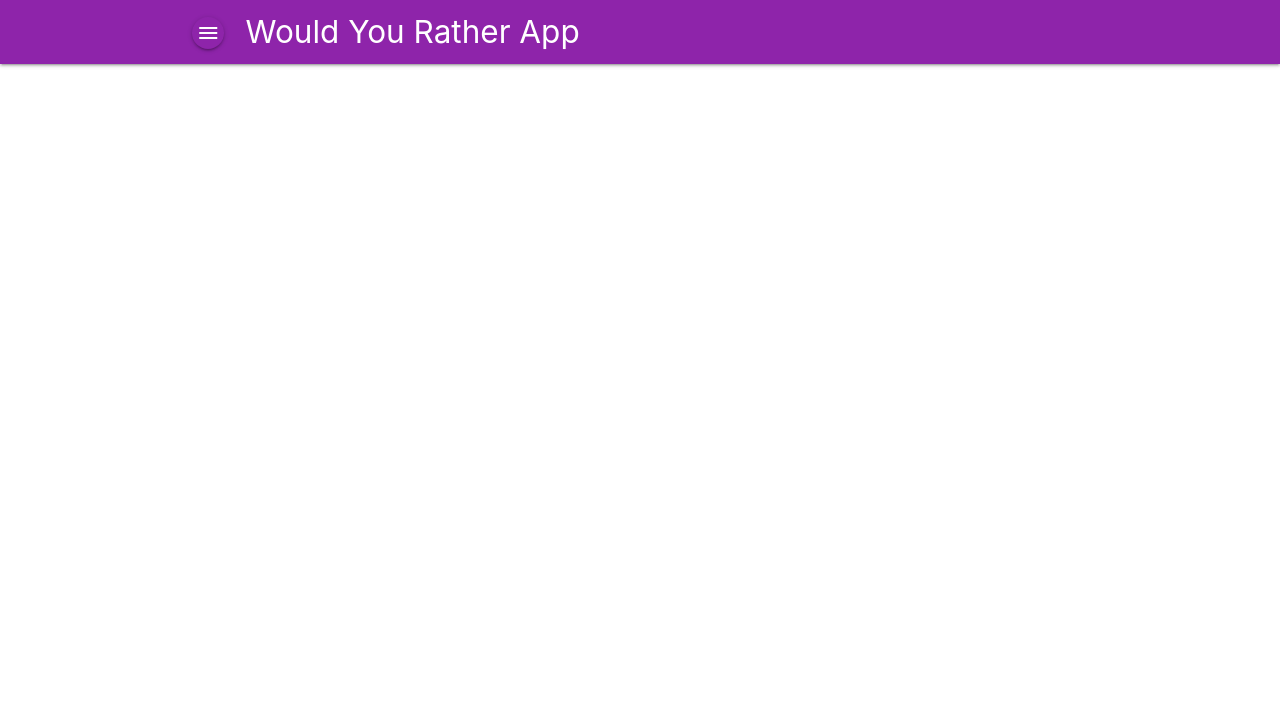
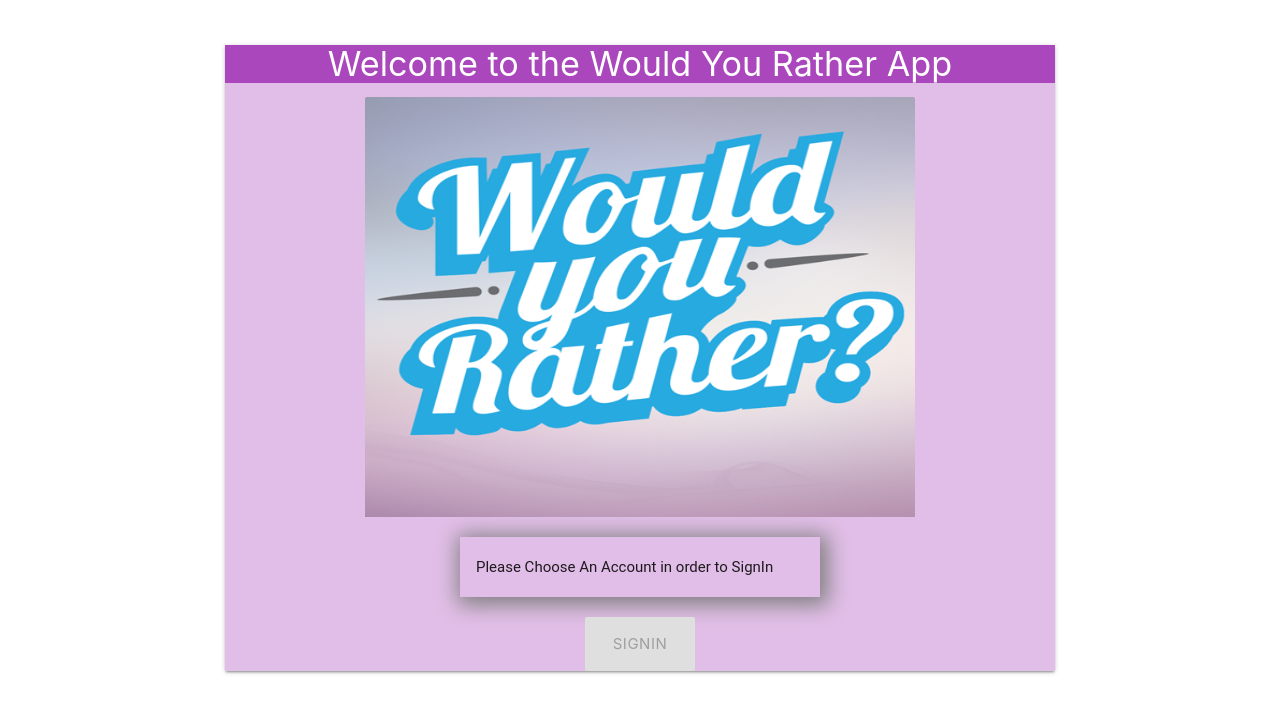
Before and after one commit to Misbahaslamsabrani/Would-You-Rather-App, a React (Create React App) app: page / in a window 1280 px wide. Shown: the top 712 px of the page. Built offline with nearby package versions, Linux system fonts and the light colour scheme.

Commit message:
user SignIn done!

```diff
--- a/src/App.css
+++ b/src/App.css
@@ -5,3 +5,5 @@
     width: 60;
     height: 60;
   }
+.Logo{width: 550px !important;
+height: 420px !important; margin: auto;}
--- a/src/Components/App.js
+++ b/src/Components/App.js
@@ -4,15 +4,19 @@ import {connect} from "react-redux";
 import {BrowserRouter as Router, Route, Switch} from "react-router-dom";
 import Navbar from './Navbar/Navbar';
 import Home from './DashBoard/Home';
+import SignIn from './Auth/SignIn';
+import { GET_USERS } from '../Store/Actions/AuthActions';
+import { GET_QUESTIONS } from '../Store/Actions/QuestionsActions';
 
 class App extends Component {
   componentDidMount(){
-
+    this.props.getUsers();
+    this.props.getQuestions();
   }
   render() {
     return (
       <div className="App">
-      <Router>
+      {this.props.userFlag ? (<Router>
         <Fragment>
           <Navbar />
         <Switch>
@@ -29,10 +33,22 @@ class App extends Component {
         <Route path="" component={} />  */}
         </Switch>
         </Fragment>
-      </Router>
+      </Router>) : (<SignIn />)}
       </div>
     );
   }
 }
-
-export default connect()(App);
+const mapStateToProps = (state) => {
+  console.log(state)
+  return{
+    user: state.auth.currentUser,
+    userFlag: state.auth.currentUserFlag,
+  }
+}
+const mapDispatchToProps = (dispatch) => {
+  return {
+    getUsers : () => dispatch(GET_USERS()),
+    getQuestions: () => dispatch(GET_QUESTIONS()),
+  }
+}
+export default connect(mapStateToProps, mapDispatchToProps)(App);
--- /dev/null
+++ b/src/Components/Auth/SignIn.js
@@ -0,0 +1,73 @@
+import React, { Component } from 'react';
+import DropDown from '../UIComponents/DropDown';
+import Logo from "../../images/logo.png"
+import { SignInUser } from '../../Store/Actions/AuthActions';
+import { connect } from 'react-redux';
+
+class SignIn extends Component {
+    state = {
+        selectedIndex: 4,
+    }
+    selectedHandle = (event, index) => {
+        this.setState({ selectedIndex: index })
+    }
+    whenSignIn = () => {
+        if (this.state.selectedIndex === 4) {
+            return;
+        }
+        this.props.signingIn(this.props.allUsers[this.state.selectedIndex]);
+    }
+    whenNotSelected = () => {
+        return this.state.selectedIndex === 4;
+    }
+    render() {
+        const { selectedIndex } = this.state;
+        const {allUsers} = this.props;
+        return (
+            <div className="conatiner">
+                <br />
+                <div className="row">
+                    <div className="col l8 m12 s12 offset-l2">
+                        <div className="card ">
+                            <div className="card-conten purple lighten-4">
+                                <div className="card-title center white-text purple lighten-1">
+                                    <h4>Welcome to the Would You Rather App</h4>
+                                </div>
+                                <div className="card-image">
+                                    <img src={Logo} alt="logo" className="Logo" />
+                                </div>
+                                <div className="center">
+                                    <DropDown
+                                        SI={selectedIndex}
+                                        shandle={this.selectedHandle}
+                                        allUsers={allUsers}
+                                    />
+                                    <div>
+                                        <button
+                                            className="btn-large purple darken-1"
+                                            disabled={this.whenNotSelected()}
+                                            onClick={this.whenSignIn}
+                                        >
+                                            SignIn
+                                        </button>
+                                    </div>
+                                </div>
+                            </div>
+                        </div>
+                    </div>
+                </div>
+            </div>
+        );
+    }
+}
+const mapStateToProps = (state) => {
+    return {
+        allUsers: state.auth.AllUsers,
+    }
+}
+const mapDispatchToProps = (dispatch) => {
+    return {
+        signingIn: (user) => dispatch(SignInUser(user))
+    }
+}
+export default connect(mapStateToProps,mapDispatchToProps)(SignIn);
--- a/src/Components/Navbar/Navbar.js
+++ b/src/Components/Navbar/Navbar.js
@@ -3,7 +3,6 @@ import { NavLink } from "react-router-dom"
 import Drawer from '@material-ui/core/Drawer';
 import { connect } from "react-redux"
 import Loader from '../Loader/Loader';
-import JPic from "../../images/j.jpg"
 
 class Navbar extends Component {
   constructor() {
@@ -18,18 +17,17 @@ class Navbar extends Component {
       left: open,
     });
   };
-  componentDidMount() {
-
-  }
   render() {
+    const {cUser} = this.props;
+    const firstChar = cUser.name.slice(0,1).toString().toUpperCase();
     const sideList = (
       <div className="list_width">
         <ul className="collection with-header">
           <li className="collection-header noborder">
             <h6 className="white-text center">
-              {this.props.User && (<div class="chip">
-                <img src={JPic} alt="Contact Person" />
-                  Jane Doe
+              {this.props.User && (<div className="chip">
+                <img src={cUser.avatarURL[`${firstChar}`]} alt="Contact Person" />
+                {cUser.name}
                   </div>)}
             </h6>
           </li>
@@ -98,6 +96,7 @@ class Navbar extends Component {
 }
 const mapStateToProps = (state) => {
   return {
+        cUser: state.auth.currentUser,
 
   }
 }
--- /dev/null
+++ b/src/Components/UIComponents/DropDown.js
@@ -0,0 +1,76 @@
+import React, { Component } from 'react';
+import { withStyles } from '@material-ui/core/styles';
+import List from '@material-ui/core/List';
+import ListItem from '@material-ui/core/ListItem';
+import ListItemText from '@material-ui/core/ListItemText';
+import MenuItem from '@material-ui/core/MenuItem';
+import Menu from '@material-ui/core/Menu';
+
+const styles = theme => ({
+  root: {
+    width: '100%',
+    maxWidth: 360,
+    backgroundColor: "purple lighten-1",
+    boxShadow: "3px 3px 20px 5px grey",
+    margin: "20px auto",
+  },
+});
+class DropDown extends Component{
+  state = {
+    anchorEl: null,
+  };
+
+  handleClickListItem = event => {
+    this.setState({ anchorEl: event.currentTarget });
+  };
+
+  handleMenuItemClick = () => {
+    this.setState({anchorEl: null });
+  };
+
+  handleClose = () => {
+    this.setState({ anchorEl: null });
+  };
+
+  render() {
+    const { anchorEl } = this.state;
+    const {SI, shandle, classes, allUsers}= this.props;
+    return (
+      <div className={classes.root}>
+        <List>
+          <ListItem
+            button
+            aria-haspopup="true"
+            aria-controls="lock-menu"
+            aria-label="When device is locked"
+            onClick={this.handleClickListItem}
+          >
+            <ListItemText
+              primary="Please Choose An Account in order to SignIn"
+              secondary={allUsers[SI] && allUsers[SI].name}
+            />
+          </ListItem>
+        </List>
+        <Menu
+          id="lock-menu"
+          anchorEl={anchorEl}
+          open={Boolean(anchorEl)}
+          onClose={this.handleClose}
+        >
+          {allUsers.map((option, index) => (
+            <MenuItem
+              key={option.id}
+              selected={index === SI}
+              onClick={event => {shandle(event, index)
+                this.handleMenuItemClick()}}
+            >
+              {option.name}
+            </MenuItem>
+          ))}
+        </Menu>
+      </div>
+    );
+  }
+}
+
+export default withStyles(styles)(DropDown);
--- a/src/Store/Actions/AuthActions.js
+++ b/src/Store/Actions/AuthActions.js
@@ -0,0 +1,15 @@
+import Types from "../const/Types";
+import {_getUsers} from "../../_DATA"
+export const GET_USERS = () => {
+    return dispatch => {
+        _getUsers().then(users => dispatch({type: Types.allUsers, allusers: Object.values(users)}))
+    }
+}
+export const SignInUser = (user) => {
+    return {type: Types.signIn, cuser: user}
+}
+export const SignOutUser = () => {
+    return dispatch => {
+
+    }
+}
--- /dev/null
+++ b/src/Store/Actions/QuestionsActions.js
@@ -0,0 +1,7 @@
+import Types from "../const/Types";
+import {_getQuestions} from "../../_DATA"
+export const GET_QUESTIONS = () => {
+    return dispatch => {
+        _getQuestions().then(questions => dispatch({type: Types.allQuestions, allquestions: questions}))
+    }
+}
--- a/src/Store/Reducers/AuthReducer.js
+++ b/src/Store/Reducers/AuthReducer.js
@@ -3,6 +3,8 @@ import Types from "../const/Types"
 const initialState = {
     currentUser: null,
     currentUserFlag: false,
+    AllUsers: [],
+    AllUsersFlag: false,
 }
 
 const AuthReducer = (state = initialState, action) => {
@@ -11,6 +13,7 @@ const AuthReducer = (state = initialState, action) => {
             return state = {
                 ...state,
                 currentUserFlag: true,
+                currentUser: action.cuser,
             }
         case Types.logout:
         return state = {
@@ -18,6 +21,12 @@ const AuthReducer = (state = initialState, action) => {
             currentUserFlag: false,
             currentUser: null,
         }
+        case Types.allUsers:
+        return state = {
+            ...state,
+            AllUsersFlag: true,
+            AllUsers: action.allusers,
+        }
         default:
             return state;
     }
--- /dev/null
+++ b/src/Store/Reducers/QuestionsReducers.js
@@ -0,0 +1,21 @@
+import Types from "../const/Types"
+
+const initialState = {
+    AllQuestions: [],
+    AllQuestionsFlag: false,
+}
+
+const QuestionsReducers = (state = initialState, action) => {
+    switch (action.type) {
+        case Types.allQuestions:
+        return state = {
+            ...state,
+            AllQuestionsFlag: true,
+            AllQuestions: action.allquestions,
+        }
+        default:
+            return state;
+    }
+}
+
+export default QuestionsReducers;
--- a/src/Store/Reducers/index.js
+++ b/src/Store/Reducers/index.js
@@ -1,7 +1,9 @@
 import { combineReducers } from "redux"
 import AuthReducer from "./AuthReducer";
+import QuestionsReducers from "./QuestionsReducers";
 const rootReducers = combineReducers({
     auth: AuthReducer,
+    que: QuestionsReducers,
 
 })
 export default rootReducers;
--- a/src/Store/const/Types.js
+++ b/src/Store/const/Types.js
@@ -1,6 +1,8 @@
 const Types = {
- signIn: "SIGNING_IN",
- logout: "Logging_out",
+    signIn: "SIGNING_IN",
+    logout: "Logging_out",
+    allUsers: "ALL_USERS",
+    allQuestions: "ALL_QUESTIONS",
 
 }
 export default Types;
--- a/src/_DATA.js
+++ b/src/_DATA.js
@@ -1,12 +1,12 @@
-import Jpic from "./images/j.jpg"
-import Spic from "./images/s.png"
-import Tpic from "./images/j.png"
+import J from "./images/j.jpg"
+import S from "./images/s.png"
+import T from "./images/t.png"
 
 let users = {
   sarahedo: {
     id: 'sarahedo',
     name: 'Sarah Edo',
-    avatarURL: {Spic},
+    avatarURL: {S},
     answers: {
       "8xf0y6ziyjabvozdd253nd": 'optionOne',
       "6ni6ok3ym7mf1p33lnez": 'optionTwo',
@@ -18,7 +18,7 @@ let users = {
   tylermcginnis: {
     id: 'tylermcginnis',
     name: 'Tyler McGinnis',
-    avatarURL: {Tpic},
+    avatarURL: {T},
     answers: {
       "vthrdm985a262al8qx3do": 'optionOne',
       "xj352vofupe1dqz9emx13r": 'optionTwo',
@@ -28,7 +28,7 @@ let users = {
   johndoe: {
     id: 'johndoe',
     name: 'John Doe',
-    avatarURL: {Jpic},
+    avatarURL: {J},
     answers: {
       "xj352vofupe1dqz9emx13r": 'optionOne',
       "vthrdm985a262al8qx3do": 'optionTwo',
```
Also changed, not shown: src/images/logo.png (added), 1 other file (tests, documents, lock files or other folders). Lines whose indentation alone changed are shown as unchanged.
